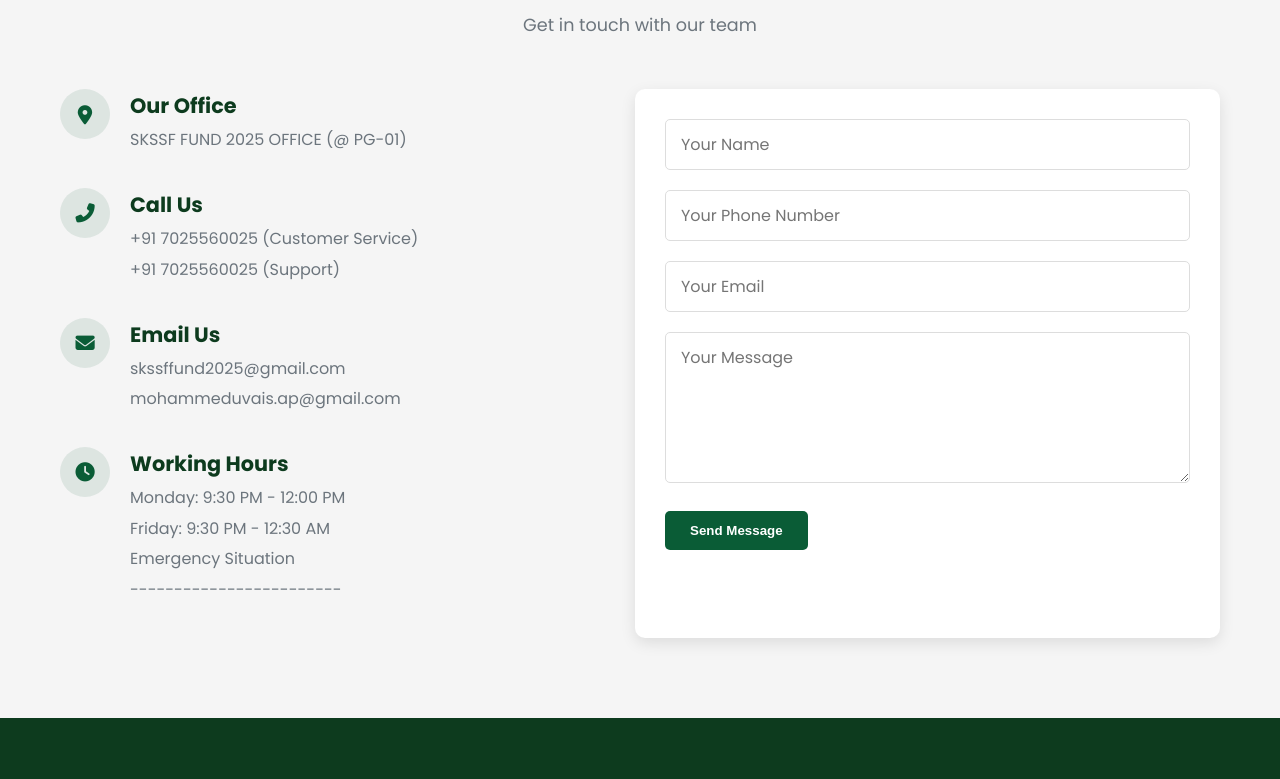
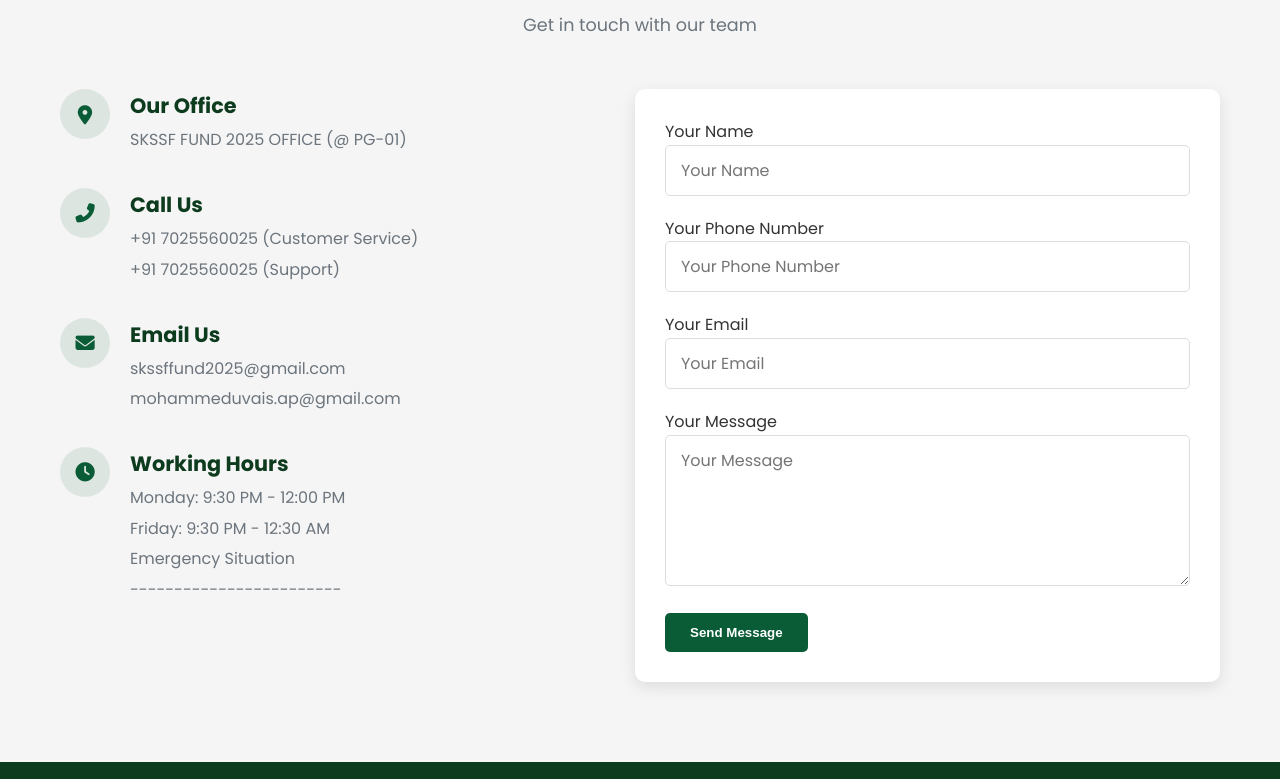
Before and after one commit to Uvais413/SKSSF-FUND-2024-25, a plain HTML site: page index.html in a window 1280 px wide. Shown: the part 5660-6439 px from the top of the page. Drawn offline with Linux system fonts and the light colour scheme.

Commit message:
yes committed

```diff
--- a/index.html
+++ b/index.html
@@ -502,23 +502,28 @@
                     </div>
                 </div>
 
+
                 <div class="contact-form">
                     <form id="messageForm" action="https://script.google.com/macros/s/AKfycbyU8XDPKDWnwQP4KAZ_igGOHiiN0jQZOKco2n3BuePakrnB-UW4wX8aenzv2-VMAK8i/exec" method="post">
                         <div class="form-group">
+                            <label for="name">Your Name</label>
                             <input type="text" id="name" name="name" placeholder="Your Name" required>
                         </div>
                         <div class="form-group">
+                            <label for="phone">Your Phone Number</label>
                             <input type="tel" id="phone" name="phone" placeholder="Your Phone Number" required>
                         </div>
                         <div class="form-group">
+                            <label for="email">Your Email</label>
                             <input type="email" id="email" name="email" placeholder="Your Email" required>
                         </div>
                         <div class="form-group">
+                            <label for="message">Your Message</label>
                             <textarea id="message" name="message" placeholder="Your Message" rows="5" required></textarea>
                         </div>
                         <button type="submit" class="btn primary">Send Message</button>
-                         <script src='data.js'> </script>
                     </form>
+                    <script src='data.js'></script>
                 </div>
 
             </div>
```
